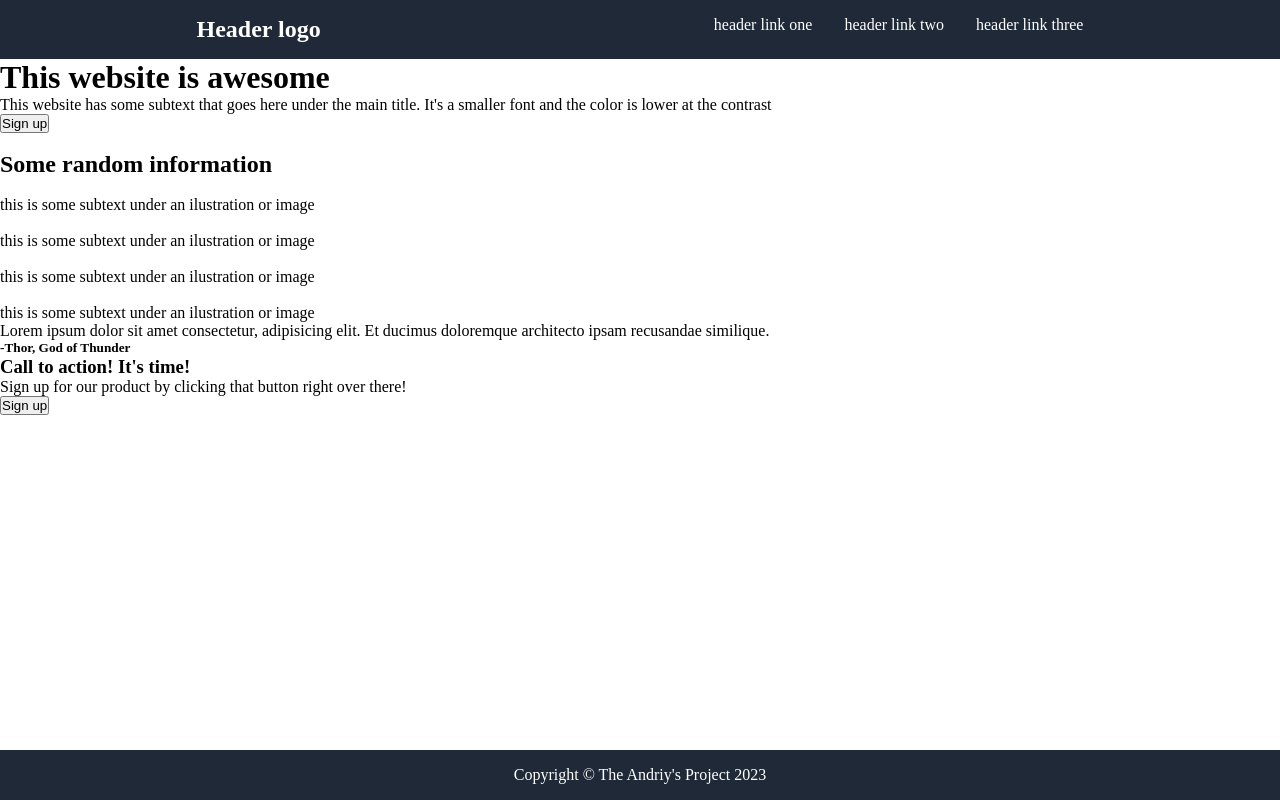
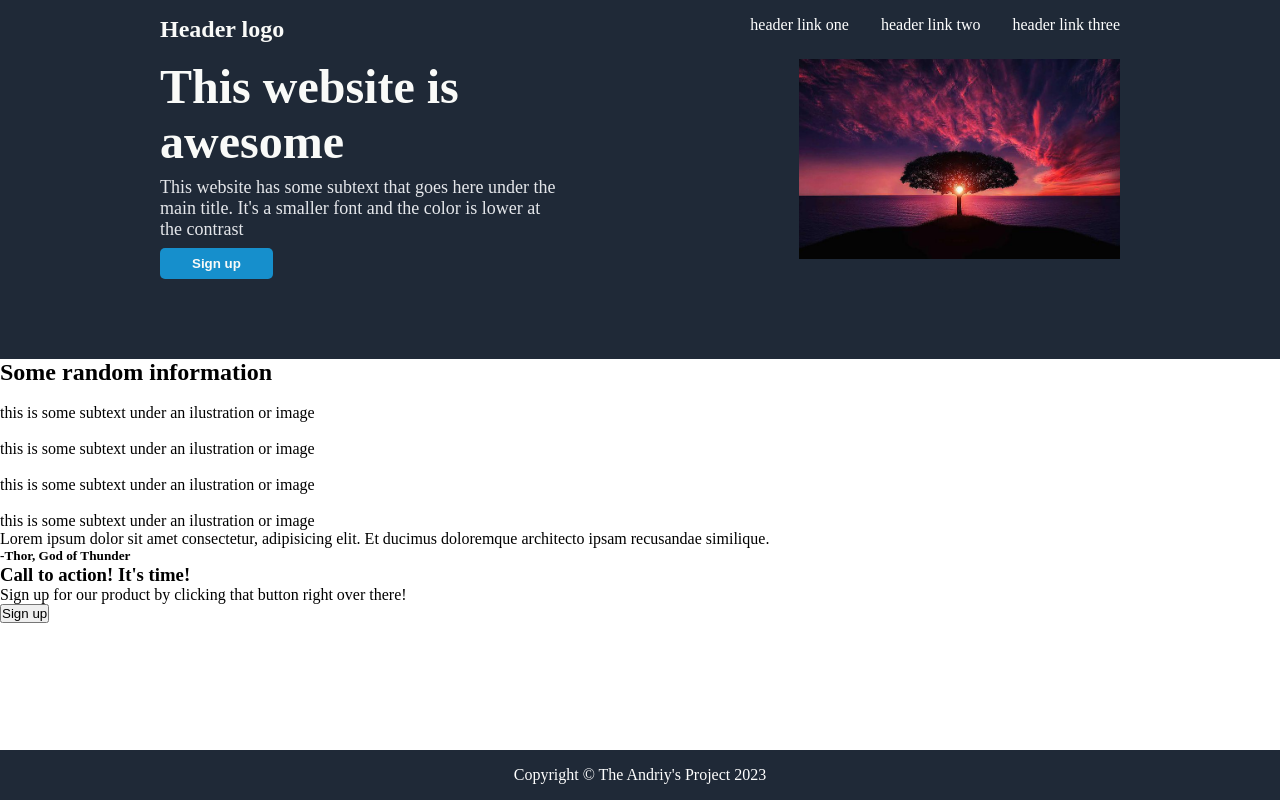
Before and after one commit to AndriySydorchuk/Landing-Page, a plain HTML site: page index.html in a window 1280 px wide. Drawn offline with Linux system fonts and the light colour scheme.

Commit message:
Header and main styling

```diff
--- a/index.html
+++ b/index.html
@@ -10,13 +10,11 @@
   <body>
     <header>
       <h2>Header logo</h2>
-      <nav>
-        <ul>
-          <li>header link one</li>
-          <li>header link two</li>
-          <li>header link three</li>
-        </ul>
-      </nav>
+      <ul>
+        <li>header link one</li>
+        <li>header link two</li>
+        <li>header link three</li>
+      </ul>
     </header>
     <main>
       <div>
@@ -27,7 +25,7 @@
         </p>
         <button>Sign up</button>
       </div>
-      <img src="" alt="" />
+      <img src="./img/tree-736885__480.jpg" alt="" />
     </main>
     <section class="info-section">
       <h1>Some random information</h1>
--- a/style.css
+++ b/style.css
@@ -13,14 +13,56 @@ header {
   background-color: #1f2937;
   color: #fff;
   display: flex;
-  justify-content: space-around;
-  padding: 1rem 0;
+  padding: 1rem 10rem;
+  justify-content: space-between;
+}
+
+header > h2 {
+  font-size: 24px;
+  color: #f9faf8;
 }
 
 ul {
   display: flex;
   list-style: none;
   gap: 2rem;
+}
+
+main {
+  background-color: #1f2937;
+  display: flex;
+  justify-content: space-between;
+  padding: 0 10rem 5rem;
+}
+
+main > div {
+  width: 400px;
+}
+
+main > div > h1 {
+  font-size: 48px;
+  font-weight: 900;
+  color: #f9faf8;
+}
+
+main > div > p {
+  font-size: 18px;
+  color: #e5e7eb;
+  margin: 0.5rem 0;
+}
+
+main img {
+  height: 200px;
+}
+
+main button {
+  color: #f9faf8;
+  background-color: #168fcc;
+  border-radius: 5px;
+  border: none;
+  padding: 0.5rem 2rem;
+  font-weight: bold;
+  cursor: pointer;
 }
 
 footer {
```
Also changed, not shown: img/tree-736885__480.jpg (added).
